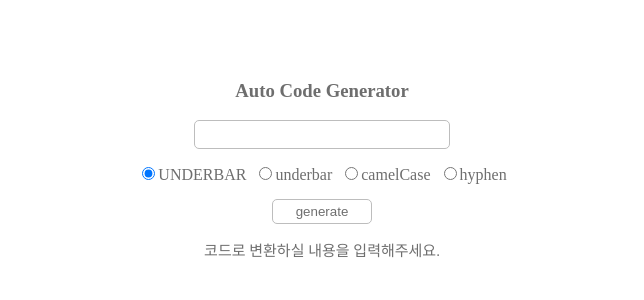
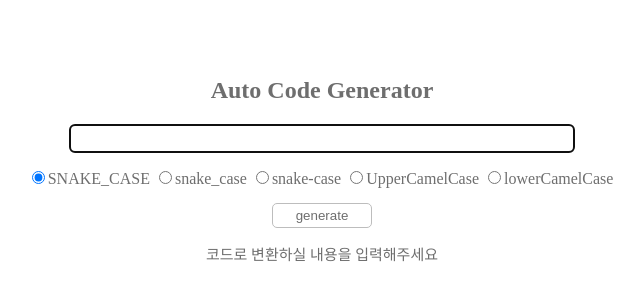
Before and after one commit to code0xff/auto-code-gen, a React app: page / in a window 1280 px wide. Shown: the part 240-540 px from the top of the page, without its empty margins (318-962 px from the left). Built offline with nearby package versions, Linux system fonts and the light colour scheme.

Commit message:
add types

```diff
--- a/src/components/App.css
+++ b/src/components/App.css
@@ -14,7 +14,8 @@
   border: 1px solid #bdbdbd;
   border-radius: 5px;
   height: 25px;
-  width: 250px;
+  width: 500px;
+  text-align: center;
 }
 
 .div-type {
@@ -23,6 +24,10 @@
 }
 
 .radio-type:hover {
+  cursor: pointer;
+}
+
+.label-type:hover {
   cursor: pointer;
 }
 
--- a/src/components/App.js
+++ b/src/components/App.js
@@ -4,7 +4,7 @@ import './App.css'
 import properties from '../constants/properties.json'
 
 export default class App extends Component {
-  state = {type: 'UNDERBAR', target: null, code: '코드로 변환하실 내용을 입력해주세요.'}
+  state = {type: 'SNAKE_CASE', target: null, code: '코드로 변환하실 내용을 입력해주세요'}
 
   _generate = () => {
     axios.get(`http:/${properties.API_IP}:${properties.API_PORT}/translate?target=${this.state.target}`)
@@ -16,13 +16,17 @@ export default class App extends Component {
         let code = ''
         const {type} = this.state
 
-        if (type === 'UNDERBAR') {
-          code = strings.join('_').toUpperCase();
-        } else if (type === 'underbar') {
-          code = strings.join('_').toLowerCase();
-        } else if (type === 'hyphen') {
-          code = strings.join('-').toLowerCase();
-        } else if (type === 'camelCase') {
+        if (type === 'SNAKE_CASE') {
+          code = strings.join('_').toUpperCase()
+        } else if (type === 'snake_case') {
+          code = strings.join('_').toLowerCase()
+        } else if (type === 'snake-case') {
+          code = strings.join('-').toLowerCase()
+        } else if (type === 'UpperCamelCase') {
+          for (let i = 0; i < strings.length; i++) {
+            code += (strings[i].charAt(0).toUpperCase() + strings[i].slice(1))
+          }
+        } else if (type === 'lowerCamelCase') {
           code += strings[0]
           for (let i = 1; i < strings.length; i++) {
             code += (strings[i].charAt(0).toUpperCase() + strings[i].slice(1))
@@ -49,41 +53,58 @@ export default class App extends Component {
     return (
       <div className='app'>
         <div>
-          <h3 className='h-title'>Auto Code Generator</h3>
+          <h2 className='h-title'>Auto Code Generator</h2>
         </div>
         <div>
-          <input className='input-target' type='text' onChange={this._setTarget} />
+          <input className='input-target' type='text' autoFocus onChange={this._setTarget} />
         </div>
         <div className='div-type'>
+          <label className='label-type'>
             <input
               className='radio-type'
               type='radio'
               name='type'
-            value='UNDERBAR'
+              value='SNAKE_CASE'
               onClick={this._setType}
               defaultChecked
-          />UNDERBAR&nbsp;&nbsp;
+            />SNAKE_CASE
+          </label>&nbsp;
+          <label className='label-type'>
             <input
               className='radio-type'
               type='radio'
               name='type'
-            value='underbar'
+              value='snake_case'
               onClick={this._setType}
-          />underbar&nbsp;&nbsp;
+            />snake_case
+          </label>&nbsp;
+          <label className='label-type'>
             <input
               className='radio-type'
               type='radio'
               name='type'
-            value='camelCase'
+              value='snake-case'
               onClick={this._setType}
-          />camelCase&nbsp;&nbsp;
+            />snake-case
+          </label>&nbsp;
+          <label className='label-type'>
             <input
               className='radio-type'
               type='radio'
               name='type'
-            value='hyphen'
+              value='UpperCamelCase'
               onClick={this._setType}
-          />hyphen
+            />UpperCamelCase
+          </label>&nbsp;
+          <label className='label-type'>
+            <input
+              className='radio-type'
+              type='radio'
+              name='type'
+              value='lowerCamelCase'
+              onClick={this._setType}
+            />lowerCamelCase
+          </label>&nbsp;
         </div>
         <div>
           <button className='button-generate' onClick={this._generate}>generate</button>
```
Also changed, not shown: 1 other file (tests, documents, lock files or other folders). Lines whose indentation alone changed are shown as unchanged.
